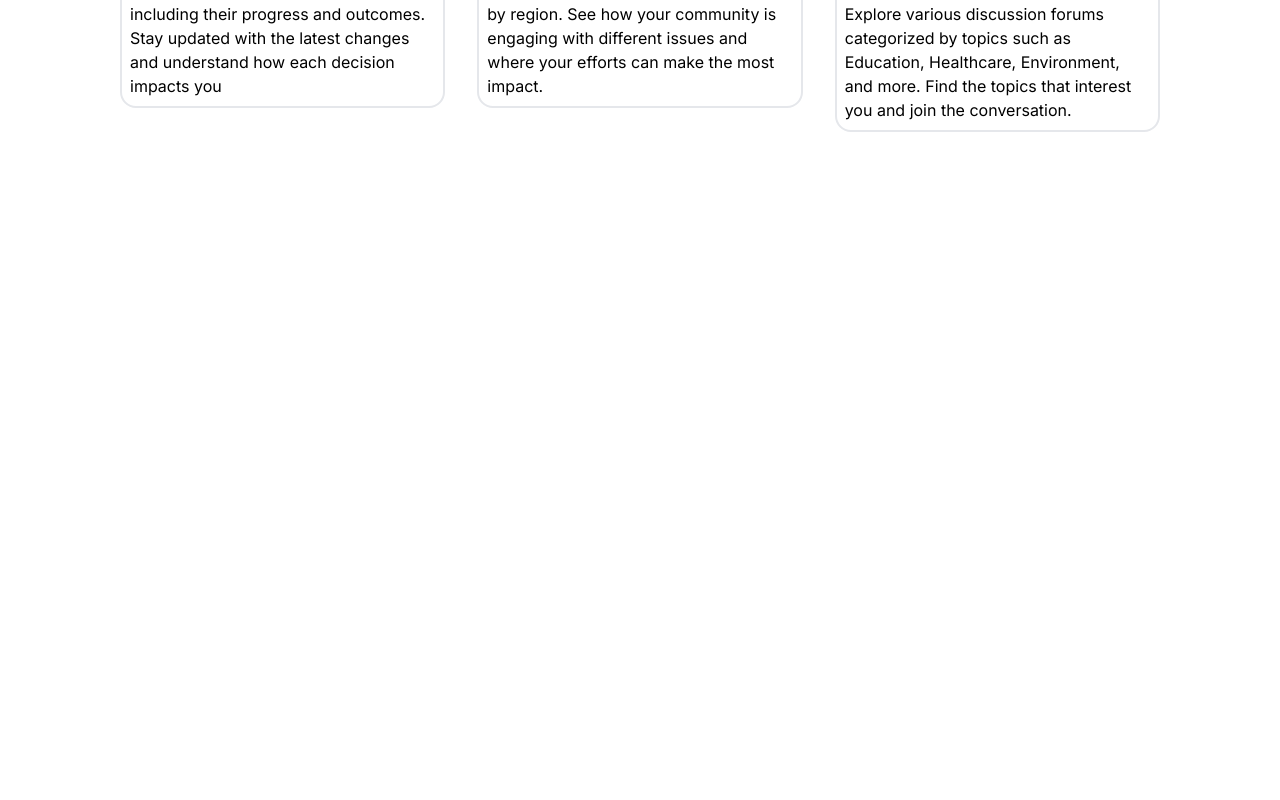
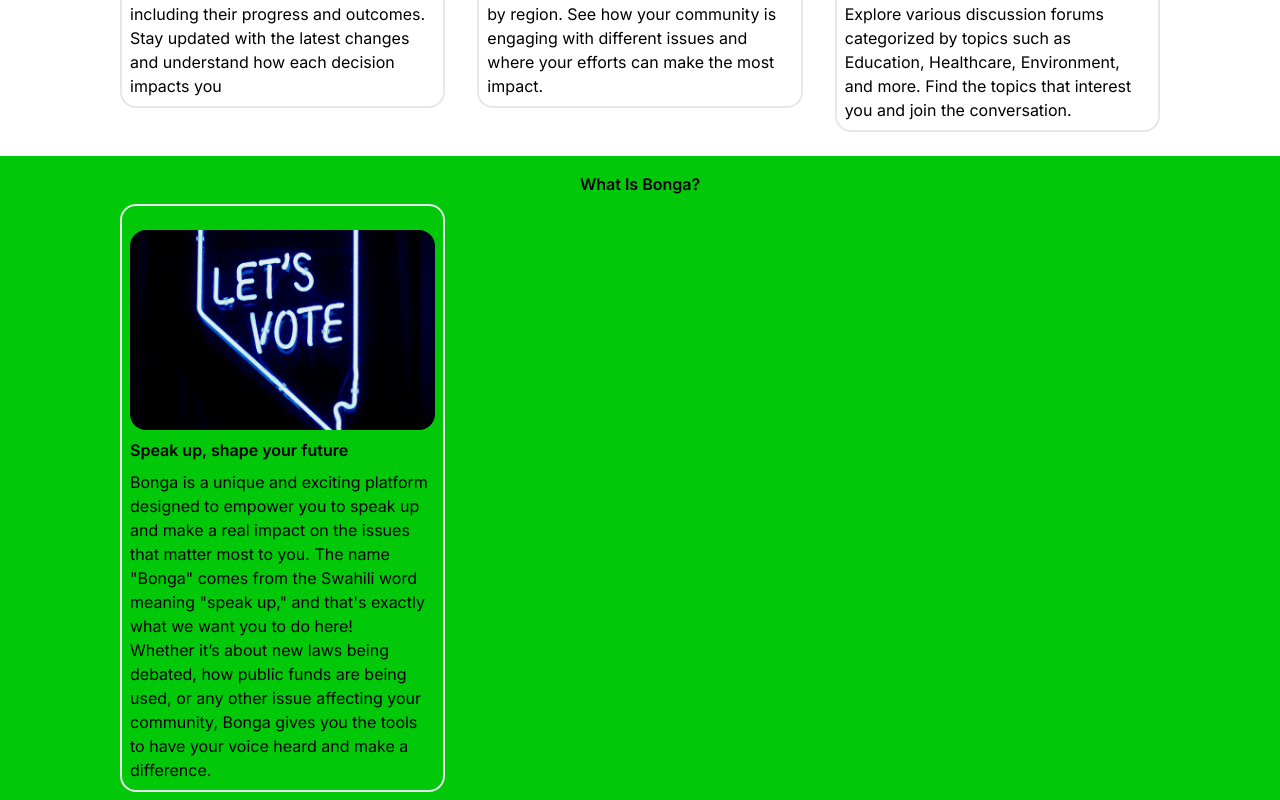
Before and after one commit to Friendsofthepeople/peoples-gavel, a Next.js app: page / in a window 1280 px wide. Shown: the part 2588-3388 px from the top of the page. Before the commit the page ends 2728 px from the top, so only its background shows below. Built offline with nearby package versions, Linux system fonts and the light colour scheme.

Commit message:
add what is bonga

```diff
--- /dev/null
+++ b/app/components/WhatIsBonga.tsx
@@ -0,0 +1,34 @@
+import React from 'react'
+import Image from 'next/image'
+
+function WhatIsBonga() {
+    return (
+        <main className='mt-4 items-center bg-[#01C909]'>
+            <p className='mt-4 text-center font-semibold'>What Is Bonga?</p>
+            <div className='grid grid-cols-1 md:grid-cols-3 md:px-6 lg:px-28 gap-4 items-center'>
+                <div className='m-2 p-2 border border-2 rounded-2xl'>
+                    <div className='relative w-full min-h-[200px] mt-4 lg:mt-4'>
+                        <Image
+                            className='rounded-2xl'
+                            src={"/assets/images/manny-becerra-LA1VawaCjjI-unsplash.jpg"}
+                            alt="presentation"
+                            layout="fill"
+                            objectFit="cover"
+                            placeholder='blur'
+                            blurDataURL={"/assets/placeholders/presentation.svg"}
+                            priority={true}
+                        />
+                    </div>
+                    <div>
+                        <p className='font-semibold py-2'>Speak up, shape your future</p>
+                        <p>Bonga is a unique and exciting platform designed to empower you to speak up and make a real impact on the issues that matter most to you. The name "Bonga" comes from the Swahili word meaning "speak up," and that's exactly what we want you to do here!</p>
+                   <p>Whether it{"’"}s about new laws being debated, how public funds are being used, or any other issue affecting your community, Bonga gives you the tools to have your voice heard and make a difference.</p>
+                    </div>
+                </div>
+
+            </div>
+        </main>
+    )
+}
+
+export default WhatIsBonga
--- a/app/page.tsx
+++ b/app/page.tsx
@@ -1,13 +1,16 @@
 import Image from "next/image";
 import Header from "./components/Header";
 import HowItWorks from "./components/HowItWorks";
-import Features from './components/Features'
+import Features from './components/Features';
+import WhatIsBonga from './components/WhatIsBonga';
+
 export default function Home() {
   return (
     <main className="flex min-h-screen flex-col items-center">
      <Header />
      <HowItWorks />
      <Features />
+     <WhatIsBonga />
     </main>
   );
 }
```
